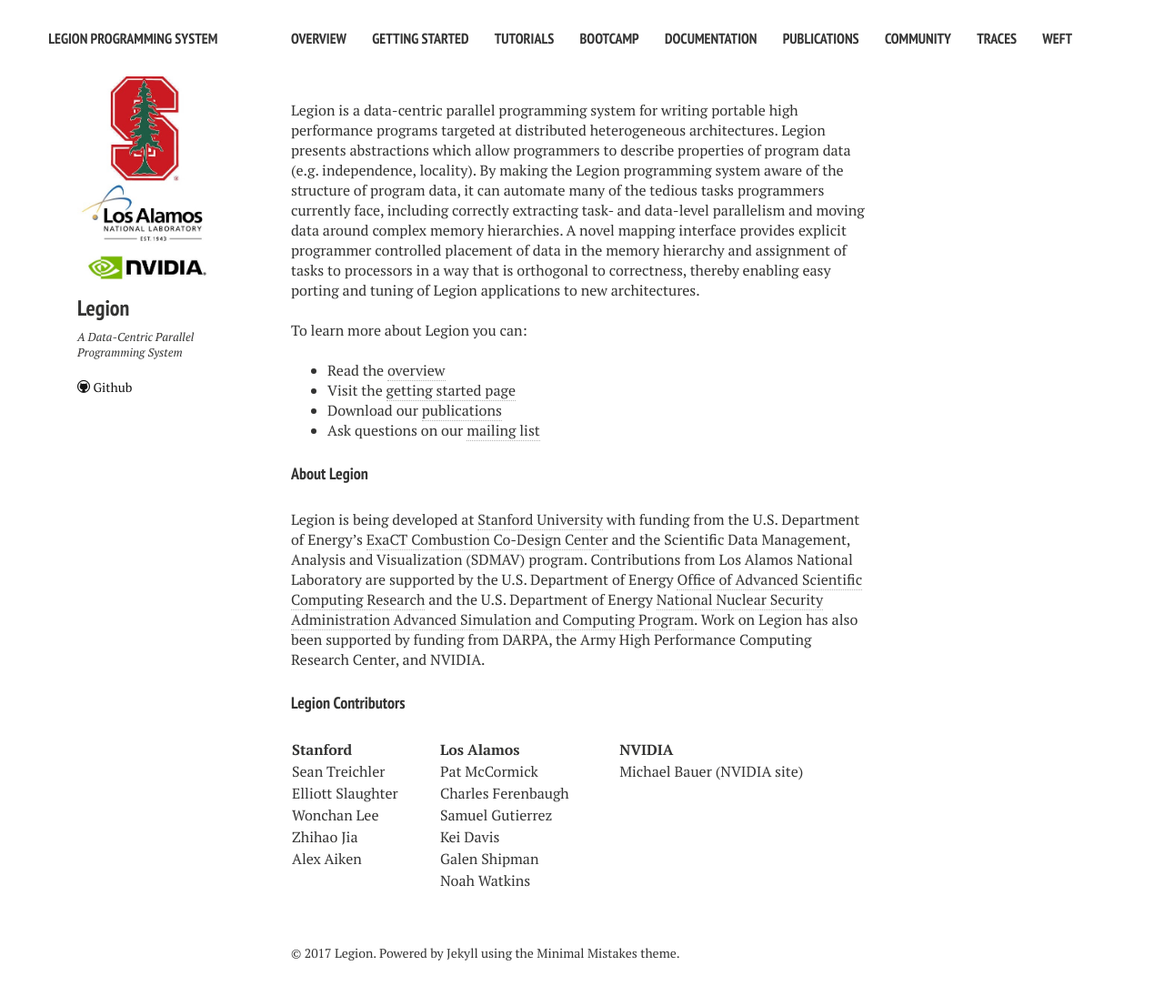
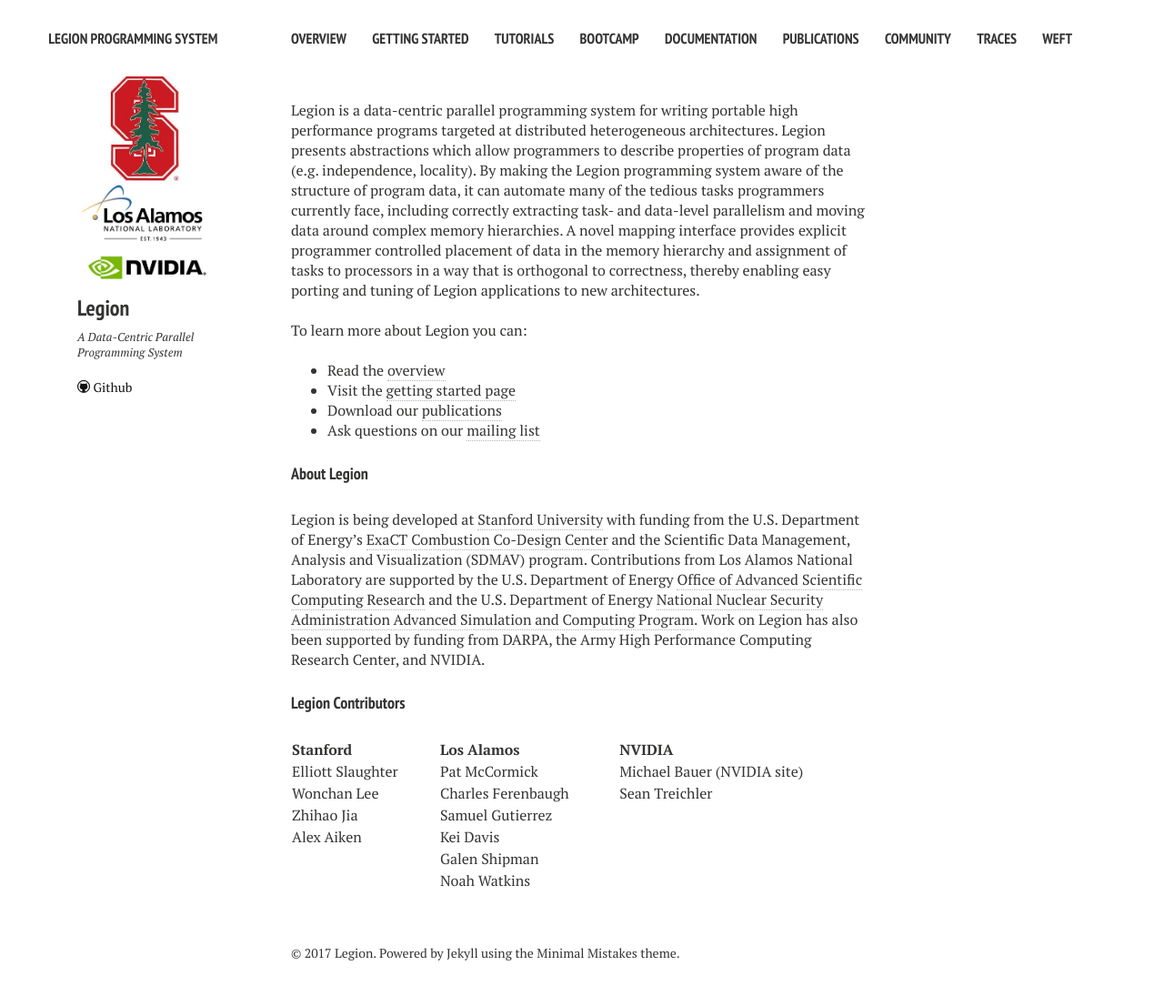
Before and after one commit to apryakhin/legion.stanford.edu, a Jekyll site: the page built from index.md, in a window 1280 px wide. Shown: the whole page at 91% size. Built offline with Jekyll 4.4.1, drawn with Linux system fonts in a browser that asks for light colours; nearby versions of some CDN libraries; part of the change alters nothing that is shown.

Commit message:
Shuffle the columns around.

```diff
--- a/index.md
+++ b/index.md
@@ -45,28 +45,29 @@ High Performance Computing Research Center, and NVIDIA.
 </tr>
 
 <tr valign="middle">
-<td><a href="http://cs.stanford.edu/~sjt/">Sean Treichler</a></td>
+<td><a href="https://elliottslaughter.com">Elliott Slaughter</a></td>
 <td><a href="&#109;&#097;&#105;&#108;&#116;&#111;:&#112;&#097;&#116;&#064;&#108;&#097;&#110;&#108;&#046;&#103;&#111;&#118;">Pat McCormick</a></td>
 <td><a href="http://lightsighter.org">Michael Bauer</a> (<a href="https://research.nvidia.com/users/mike-bauer">NVIDIA site</a>)</td>
 </tr>
 
 <tr valign="middle">
-<td><a href="http://elliottslaughter.com">Elliott Slaughter</a></td>
+<td>Wonchan Lee</td>
 <td><a href="&#109;&#097;&#105;&#108;&#116;&#111;:&#099;&#102;&#101;&#114;&#101;&#110;&#098;&#097;&#064;&#108;&#097;&#110;&#108;&#046;&#103;&#111;&#118;">Charles Ferenbaugh</a></td>
+<td><a href="http://cs.stanford.edu/~sjt/">Sean Treichler</a></td>
 </tr>
 
 <tr>
-<td>Wonchan Lee</td>
+<td>Zhihao Jia</td>
 <td><a href="&#109;&#097;&#105;&#108;&#116;&#111;:&#115;&#097;&#109;&#117;&#101;&#108;&#064;&#108;&#097;&#110;&#108;&#046;&#103;&#111;&#118;">Samuel Gutierrez</a></td>
 </tr>
 
 <tr>
-<td>Zhihao Jia</td>
+<td><a href="http://theory.stanford.edu/~aiken">Alex Aiken</a></td>
 <td><a href="&#109;&#097;&#105;&#108;&#116;&#111;:&#107;&#101;&#105;&#064;&#108;&#097;&#110;&#108;&#046;&#103;&#111;&#118;">Kei Davis</a></td>
 </tr>
 
 <tr>
-<td><a href="http://theory.stanford.edu/~aiken">Alex Aiken</a></td>
+<td></td>
 <td><a href="&#109;&#097;&#105;&#108;&#116;&#111;:&#103;&#115;&#104;&#105;&#112;&#109;&#097;&#110;&#064;&#108;&#097;&#110;&#108;&#046;&#103;&#111;&#118;">Galen Shipman</a></td>
 </tr>
 
```
